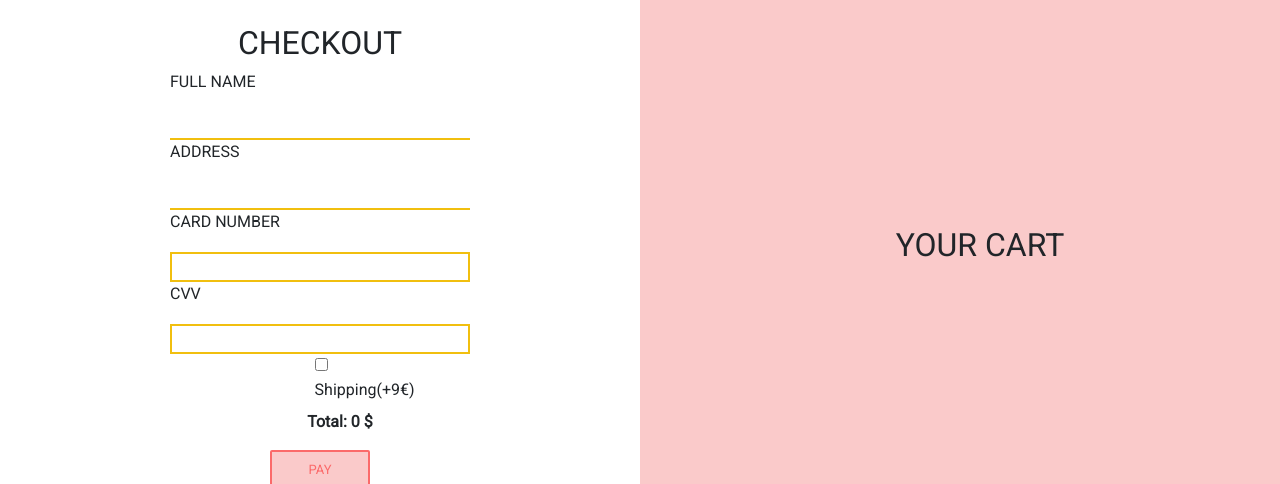
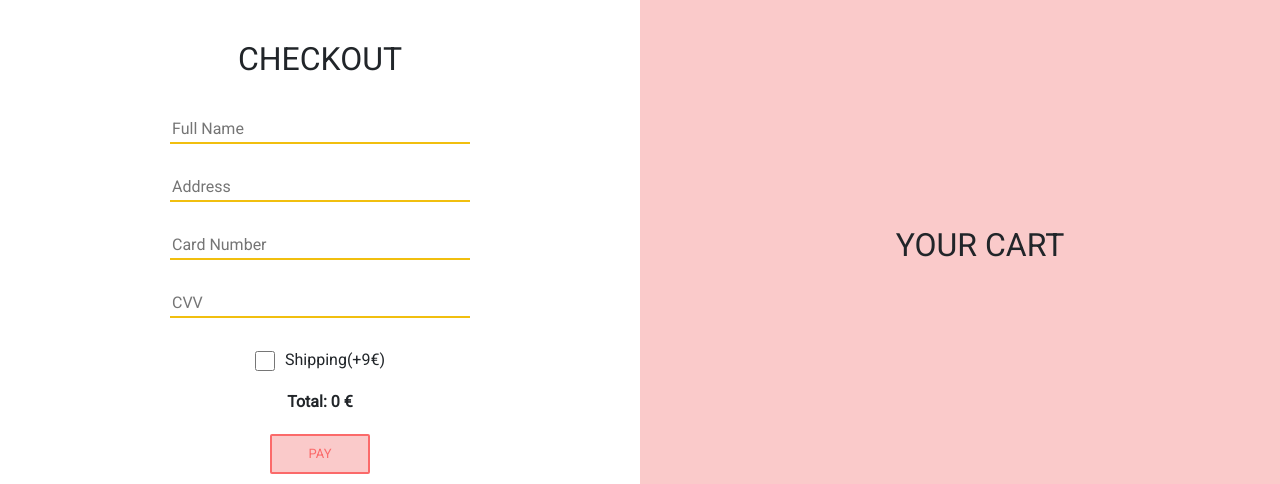
Before and after one commit to seymonyu/borlin, a React (Create React App) app: page /checkout in a window 1280 px wide. Shown: the part 143-627 px from the top of the page. Built offline with nearby package versions, Linux system fonts and the light colour scheme; a web font is replaced by a local one.

Commit message:
checkbox aligned in checkout page

```diff
--- a/src/component/pages/checkout/Checkout.js
+++ b/src/component/pages/checkout/Checkout.js
@@ -23,34 +23,38 @@ class Checkout extends Component {
           <h2>CHECKOUT</h2>
 
           <form action="">
-            <label for="fname">FULL NAME</label>
-            <br />
-            <input className="checkout--input" type="text" />
-            <label for="fname">ADDRESS</label>
-            <br />
-            <input className="checkout--input" type="text" />
-            <label for="fname">CARD NUMBER</label>
-            <br />
-            <input className="checkout--input_box" type="text" />
-            <label for="fname">CVV</label>
-            <br />
-            <input className="checkout--input_box" type="text" />
+            <input
+              className="checkout--input"
+              placeholder="Full Name"
+              type="text"
+            />
+            <input
+              className="checkout--input"
+              placeholder="Address"
+              type="text"
+            />
+            <input
+              className="checkout--input"
+              placeholder="Card Number"
+              type="text"
+            />
+            <input className="checkout--input" placeholder="CVV" type="text" />
           </form>
-          <ul className="checkout--list">
-            <li className="checkout--list_item">
-              <label>
-                <input
-                  type="checkbox"
-                  ref="shipping"
-                  onChange={this.handleChecked}
-                />
-                <span>Shipping(+9€)</span>
-              </label>
-            </li>
-            <li className="checkout--item">
-              <b>Total: {this.props.total} $</b>
-            </li>
-          </ul>
+
+          <div className="shipping">
+            <div className="shipping-inner">
+              <input
+                type="checkbox"
+                ref="shipping"
+                onChange={this.handleChecked}
+              />
+              <label for="shipping+9">Shipping(+9€)</label>
+            </div>
+
+            <p className="checkout--item">
+              <b>Total: {this.props.total} €</b>
+            </p>
+          </div>
 
           <button className="button">PAY</button>
         </div>
--- a/src/stylesheets/Checkout.scss
+++ b/src/stylesheets/Checkout.scss
@@ -4,10 +4,15 @@
   height: 100vh;
   background-color: $light-pink;
   display: flex;
-
   width: 100%;
   margin: 0px 0px 0px 0px;
 }
+
+.checkout--item {
+  margin: 0px;
+  text-align: center;
+}
+
 .checkout--list {
   list-style-type: none;
   display: flex;
@@ -45,17 +50,34 @@
   justify-content: center;
   align-items: center;
 }
+
+.shipping {
+  margin: 20px;
+  flex-direction: column;
+}
+
+.shipping input {
+  margin-right: 10px;
+  width: 20px;
+  height: 20px;
+  border-radius: 5px;
+  vertical-align: middle;
+}
 .checkout--input {
   display: flex;
   flex-direction: column;
   width: 300px;
-  margin-top: 10px;
+  margin-top: 30px;
   border: none;
   border-bottom: solid 2px $mustard;
 }
 .checkout--img {
   width: 100px;
   margin: 20px;
+}
+
+.shipping-inner {
+  margin: 10px;
 }
 
 .checkout--input_box {
```
